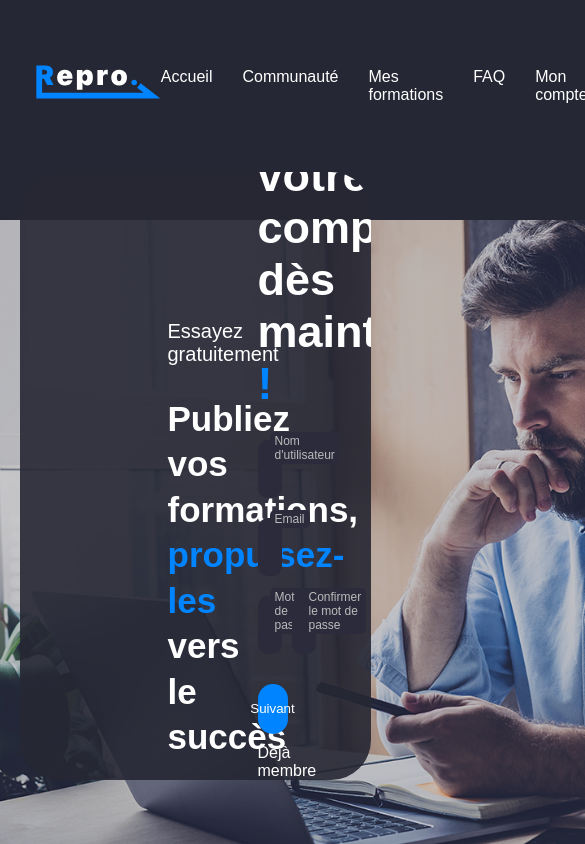
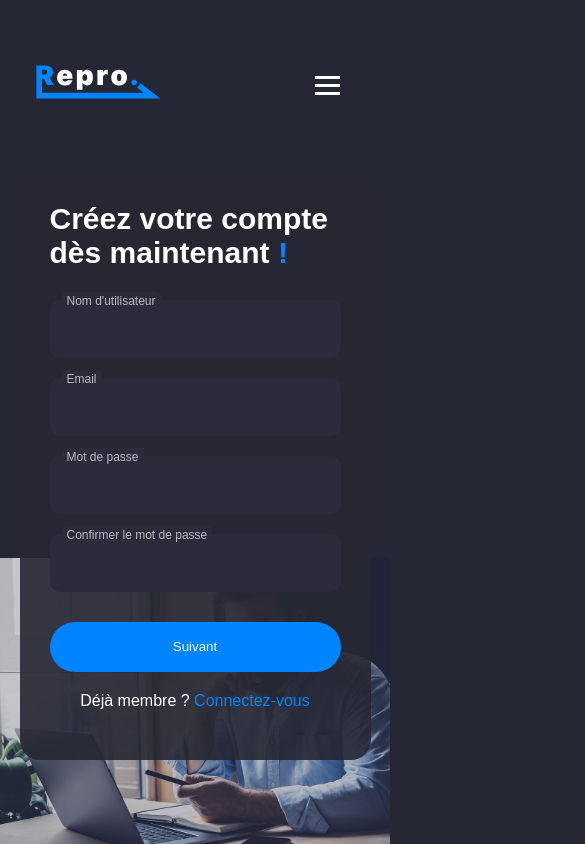
Before and after one commit to Usannazcedric/RePro, a Vue app in the folder repro-website/: page /register in a window 390 px wide. Shown: the top 844 px of the page, 585 px wide, since content can reach past the window. Built offline with nearby package versions, Linux system fonts and the light colour scheme; the HTML template or start-up script is replaced by a standard one; a web font is replaced by a local one.

Commit message:
responsive register page done and responsive navbar with burger menu done

```diff
--- a/repro-website/src/App.vue
+++ b/repro-website/src/App.vue
@@ -1,5 +1,11 @@
 <script setup lang="ts">
-import { RouterLink, RouterView } from 'vue-router'
+import { ref } from 'vue';
+import { RouterLink, RouterView } from 'vue-router';
+
+const isMenuOpen = ref(false);
+const toggleMenu = () => {
+  isMenuOpen.value = !isMenuOpen.value;
+};
 </script>
 
 <template>
@@ -8,12 +14,17 @@ import { RouterLink, RouterView } from 'vue-router'
       <div class="logo">
         <img src="/Logo.svg" alt="Logo" />
       </div>
-      <nav>
-        <RouterLink to="/">Accueil</RouterLink>
-        <RouterLink to="/community">Communauté</RouterLink>
-        <RouterLink to="/courses">Mes formations</RouterLink>
-        <RouterLink to="/faq">FAQ</RouterLink>
-        <RouterLink to="/profile">Mon compte</RouterLink>
+      <button class="burger" @click="toggleMenu">
+        <span :class="{ 'open': isMenuOpen }"></span>
+        <span :class="{ 'open': isMenuOpen }"></span>
+        <span :class="{ 'open': isMenuOpen }"></span>
+      </button>
+      <nav :class="{ 'active': isMenuOpen }">
+        <RouterLink to="/" @click="toggleMenu">Accueil</RouterLink>
+        <RouterLink to="/community" @click="toggleMenu">Communauté</RouterLink>
+        <RouterLink to="/courses" @click="toggleMenu">Mes formations</RouterLink>
+        <RouterLink to="/faq" @click="toggleMenu">FAQ</RouterLink>
+        <RouterLink to="/profile" @click="toggleMenu">Mon compte</RouterLink>
       </nav>
     </div>
   </header>
@@ -28,6 +39,8 @@ import { RouterLink, RouterView } from 'vue-router'
   align-items: center;
   padding: 5.8vh 8.92vw;
   background-color: #262734;
+  position: relative;
+  z-index: 10;
 }
 
 .logo img {
@@ -55,13 +68,61 @@ nav a::after {
   right: 0;
   background: #007BFF;
   transition: width 0.3s ease;
-  -webkit-transition: width 0.3s ease;
 }
 
 nav a:hover::after {
   width: 100%;
   left: 0;
   background: #007BFF;
+}
+
+.burger {
+  display: none;
+  flex-direction: column;
+  gap: 5px;
+  background: none;
+  border: none;
+  cursor: pointer;
+  z-index: 20;
+}
+
+.burger span {
+  display: block;
+  width: 25px;
+  height: 3px;
+  background: white;
+  transition: transform 0.3s ease;
+}
+
+@media (max-width: 768px) {
+  .burger {
+    display: flex;
+  }
+
+  nav {
+    position: fixed;
+    top: 0;
+    left: 0;
+    width: 100%;
+    height: 100vh;
+    background: rgba(38, 39, 52, 0.95);
+    flex-direction: column;
+    align-items: center;
+    justify-content: center;
+    display: none;
+    text-align: center;
+    z-index: 15;
+  }
+
+  nav.active {
+    display: flex;
+  }
+
+  nav a {
+    padding: 15px;
+    font-size: 20px;
+    color: white;
+  }
 }
 </style>
 
--- a/repro-website/src/views/RegisterView.vue
+++ b/repro-website/src/views/RegisterView.vue
@@ -1,41 +1,56 @@
 <template>
-    <img src="../../public/background-register.svg" alt="Background" class="background-image" />
+    <img
+      src="../../public/background-register.svg"
+      alt="Background"
+      class="background-image"
+    />
     <div class="register-wrapper">
       <div class="register-container">
         <div class="left-section">
           <p class="free-trial">Essayez gratuitement</p>
           <div class="title-left">
             <h1>
-              Publiez vos formations,<br>
-              <span class="blue-exclamation">propulsez-les</span> vers le <br>
+              Publiez vos formations,<br />
+              <span class="blue-exclamation">propulsez-les</span> vers le <br />
               succès
             </h1>
           </div>
-          <h2 class="little-text">Lancez vos formations sur la plateforme qui optimise vos <br> cours avec l’IA pour les rendre plus ludiques et interactifs !</h2>
+          <h2 class="little-text">
+            Lancez vos formations sur la plateforme qui optimise vos <br />
+            cours avec l’IA pour les rendre plus ludiques et interactifs !
+          </h2>
           <div class="buttons">
             <button class="outlined">En savoir plus</button>
             <button class="filled">Nos abonnements</button>
           </div>
         </div>
         <div class="right-section">
-          <h1>Créez votre compte <br> dès maintenant <span class="blue-exclamation">!</span></h1>
+          <h1>
+            Créez votre compte <br />
+            dès maintenant <span class="blue-exclamation">!</span>
+          </h1>
           <form @submit.prevent="register" v-if="!isRegistered">
             <div class="input-container">
               <label for="username">Nom d'utilisateur</label>
-              <input type="text" id="username" v-model="username" required>
+              <input type="text" id="username" v-model="username" required />
             </div>
             <div class="input-container">
               <label for="email">Email</label>
-              <input type="email" id="email" v-model="email" required>
+              <input type="email" id="email" v-model="email" required />
             </div>
             <div class="password-container">
               <div class="input-container">
                 <label for="password">Mot de passe</label>
-                <input type="password" id="password" v-model="password" required>
+                <input type="password" id="password" v-model="password" required />
               </div>
               <div class="input-container">
                 <label for="confirmPassword">Confirmer le mot de passe</label>
-                <input type="password" id="confirmPassword" v-model="confirmPassword" required>
+                <input
+                  type="password"
+                  id="confirmPassword"
+                  v-model="confirmPassword"
+                  required
+                />
               </div>
             </div>
             <button type="submit" class="submit-button">Suivant</button>
@@ -45,22 +60,24 @@
             <div class="name-container">
               <div class="input-container">
                 <label for="prenom">Prénom</label>
-                <input type="text" id="prenom" v-model="prenom" required>
+                <input type="text" id="prenom" v-model="prenom" required />
               </div>
               <div class="input-container">
                 <label for="nom">Nom</label>
-                <input type="text" id="nom" v-model="nom" required>
+                <input type="text" id="nom" v-model="nom" required />
               </div>
             </div>
             <div class="input-container">
               <label for="birth">Date de naissance</label>
-              <input type="date" id="birth" v-model="birth" required>
+              <input type="date" id="birth" v-model="birth" required />
             </div>
             <div class="input-container">
               <label for="biographie">Biographie</label>
-              <input type="text" id="biographie" v-model="biographie" required>
+              <input type="text" id="biographie" v-model="biographie" required />
             </div>
-            <button type="submit" class="submit-button">Créer votre compte</button>
+            <button type="submit" class="submit-button">
+              Créer votre compte
+            </button>
           </form>
 
           <div v-if="!isRegistered" class="login-link">
@@ -75,81 +92,88 @@
   export default {
     data() {
       return {
-        username: '',
-        email: '',
-        password: '',
-        confirmPassword: '',
-        prenom: '',
-        nom: '',
-        biographie: '',
-        birth: '',
+        username: "",
+        email: "",
+        password: "",
+        confirmPassword: "",
+        prenom: "",
+        nom: "",
+        biographie: "",
+        birth: "",
         isRegistered: false,
-        userId: null
+        userId: null,
       };
     },
     methods: {
       async register() {
         if (this.password !== this.confirmPassword) {
-          console.error('Les mots de passe ne correspondent pas.');
+          console.error("Les mots de passe ne correspondent pas.");
           return;
         }
         try {
-          const response = await fetch('http://localhost:1337/api/auth/local/register', {
-            method: 'POST',
+          const response = await fetch(
+            "http://localhost:1337/api/auth/local/register",
+            {
+              method: "POST",
               headers: {
-              'Content-Type': 'application/json'
+                "Content-Type": "application/json",
               },
               body: JSON.stringify({
                 username: this.username,
                 email: this.email,
-              password: this.password
-            })
-          });
+                password: this.password,
+              }),
+            }
+          );
           if (response.ok) {
             const data = await response.json();
             this.userId = data.user.id;
-            localStorage.setItem('token', data.jwt);
+            localStorage.setItem("token", data.jwt);
             this.isRegistered = true;
           } else {
             const errorData = await response.json();
             console.error(`Erreur lors de l'inscription: ${errorData.message}`);
           }
         } catch (error) {
-          console.error('Erreur:', error);
+          console.error("Erreur:", error);
         }
       },
       async updateAndRedirect() {
         try {
-          const response = await fetch(`http://localhost:1337/api/users/${this.userId}`, {
-            method: 'PUT',
+          const response = await fetch(
+            `http://localhost:1337/api/users/${this.userId}`,
+            {
+              method: "PUT",
               headers: {
-              'Content-Type': 'application/json',
-              'Authorization': `Bearer ${localStorage.getItem('token')}`
+                "Content-Type": "application/json",
+                Authorization: `Bearer ${localStorage.getItem("token")}`,
               },
               body: JSON.stringify({
                 Prenom: this.prenom,
                 Nom: this.nom,
                 Biographie: this.biographie,
-              Birth: this.birth
-            })
-          });
+                Birth: this.birth,
+              }),
+            }
+          );
           if (response.ok) {
-            window.location.href = '/profile';
+            window.location.href = "/profile";
           } else {
             const errorData = await response.json();
-            console.error(`Erreur lors de la mise à jour des informations: ${errorData.message}`);
+            console.error(
+              `Erreur lors de la mise à jour des informations: ${errorData.message}`
+            );
           }
         } catch (error) {
-          console.error('Erreur:', error);
+          console.error("Erreur:", error);
         }
       },
       redirectToLogin() {
-        window.location.href = '/login';
-      }
-    }
-  }
+        window.location.href = "/login";
+      },
+    },
+  };
   </script>
-
 
   <style scoped>
   .free-trial {
@@ -198,7 +222,7 @@
   }
 
   .name-container .input-container {
-  flex: 1; /* Pour que chaque champ prenne la moitié de l'espace */
+    flex: 1;
   }
 
   .background-image {
@@ -218,7 +242,6 @@
     flex-direction: column;
     justify-content: flex-start;
   }
-
 
   .buttons {
     margin-top: 20px;
@@ -242,15 +265,15 @@
   }
 
   .buttons .filled {
-    background-color: #0084FF;
+    background-color: #0084ff;
     color: white;
     border: none;
     font-size: 13px;
   }
 
   .buttons .filled:hover {
-    background-color: #007BFF;
-    box-shadow: 0 0 10px #007BFF;
+    background-color: #007bff;
+    box-shadow: 0 0 10px #007bff;
   }
 
   .buttons .outlined:hover {
@@ -285,7 +308,7 @@
   }
 
   .input-container:focus-within {
-    border: 2px solid #0084FF;
+    border: 2px solid #0084ff;
     box-shadow: 0 0 8px rgba(0, 132, 255, 0.8);
   }
 
@@ -300,7 +323,7 @@
   }
 
   .blue-exclamation {
-    color: #0084FF;
+    color: #0084ff;
   }
 
   .input-container input {
@@ -321,7 +344,7 @@
   button.submit-button {
     width: 100%;
     height: 50px;
-    background-color: #0084FF;
+    background-color: #0084ff;
     color: white;
     border: none;
     border-radius: 40px;
@@ -333,8 +356,8 @@
   }
 
   button.submit-button:hover {
-    background-color: #007BFF;
-    box-shadow: 0 0 10px #007BFF;
+    background-color: #007bff;
+    box-shadow: 0 0 10px #007bff;
   }
 
   .login-link {
@@ -343,7 +366,7 @@
   }
 
   .login-link a {
-    color: #0084FF;
+    color: #0084ff;
     cursor: pointer;
     text-decoration: none;
   }
@@ -351,4 +374,62 @@
   .login-link a:hover {
     text-decoration: underline;
   }
+
+  @media (max-width: 768px) {
+  .register-container {
+    flex-direction: column;
+    padding: 20px;
+    height: auto;
+    border-radius: 20px;
+  }
+
+  .left-section {
+    display: none;
+  }
+
+  .left-section,
+  .right-section {
+    width: 100%;
+    padding: 10px;
+    margin-left: 0;
+  }
+
+  .title-left h1 {
+    font-size: 24px;
+  }
+
+  h1 {
+    font-size: 30px;
+  }
+
+  .little-text {
+    font-size: 0.6em;
+  }
+
+  .buttons {
+    flex-direction: column;
+    gap: 5px;
+  }
+
+  .password-container {
+    flex-direction: column;
+    gap: 0;
+  }
+
+  .name-container {
+    flex-direction: column;
+  }
+
+  .background-image {
+    width: 100%;
+    height: auto;
+    object-fit: cover;
+  }
+
+  .login-link {
+    text-align: center;
+    margin-top: 20px;
+  }
+}
+
   </style>
```
Lines whose indentation alone changed are shown as unchanged.
